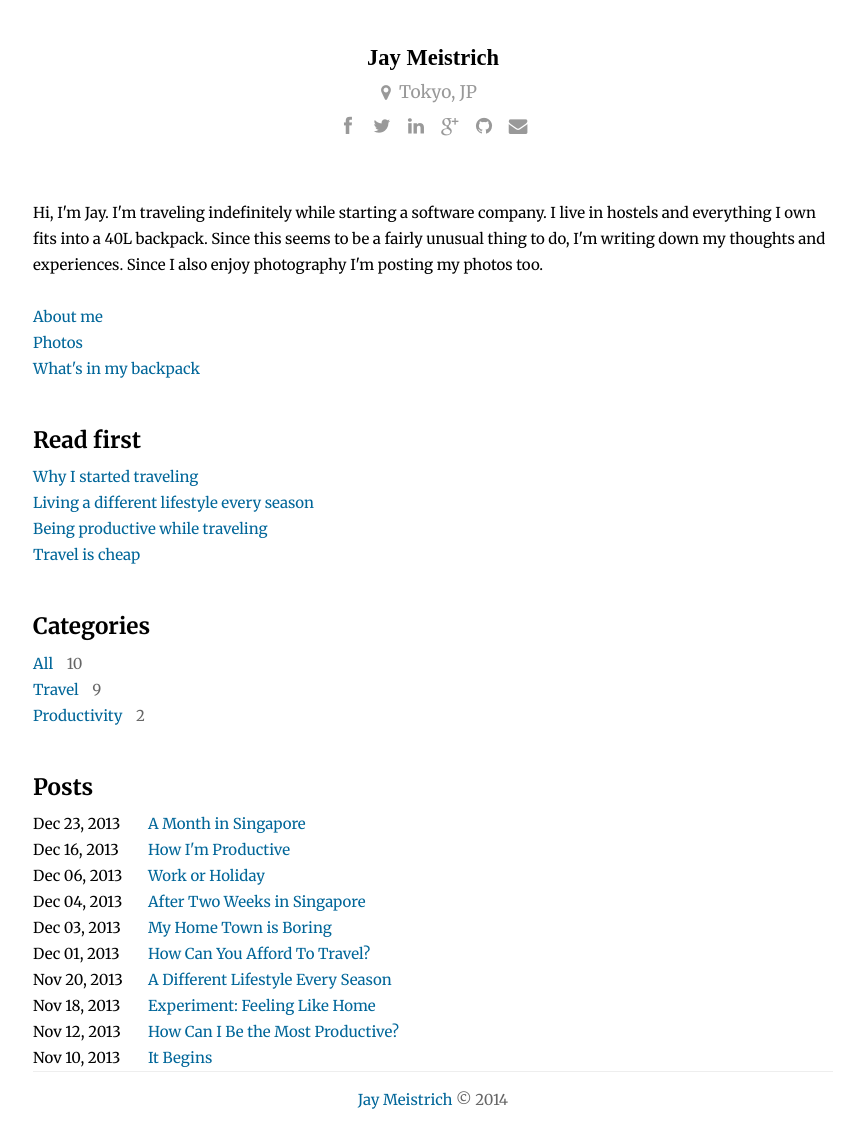
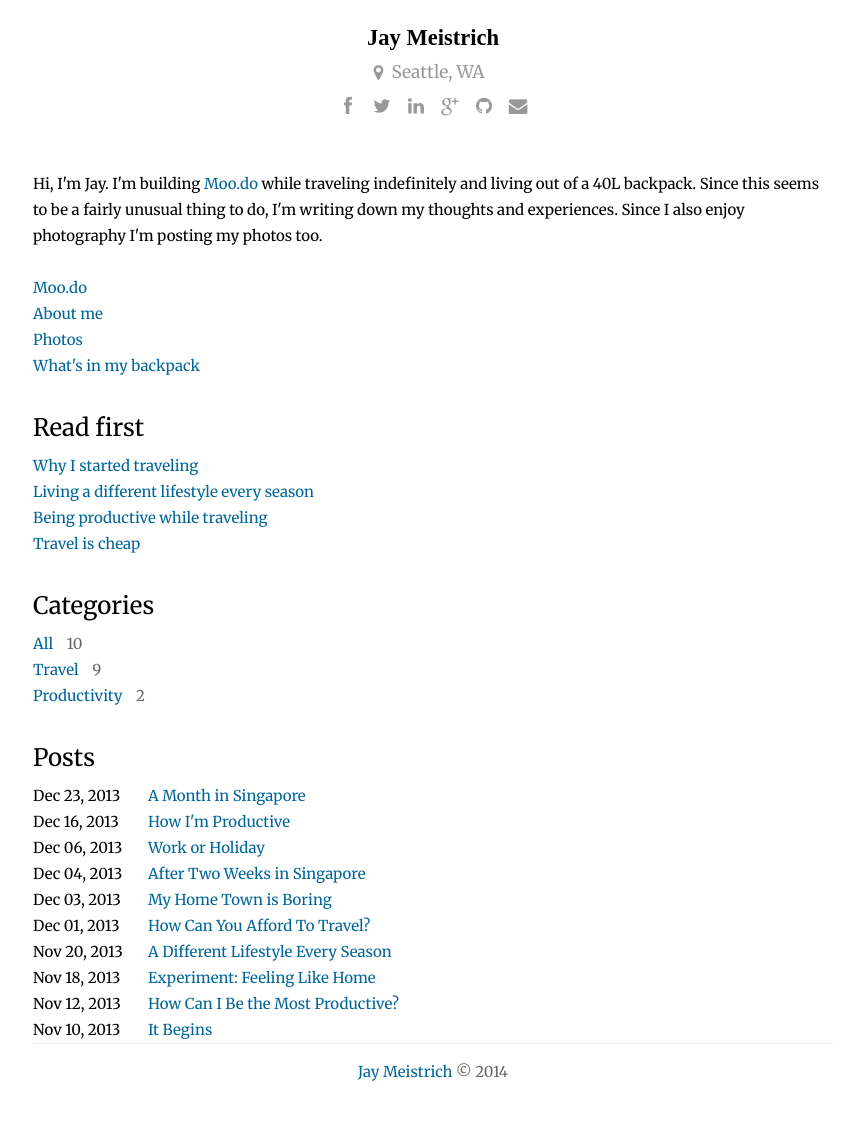
Before and after one commit to jmeistrich/jmeistrich.github.io, a Jekyll site: the page built from index.html, in a window 1280 px wide. Shown: the whole page, without its empty margins (207-1071 px from the left). Built offline with Jekyll 4.4.1, drawn with Linux system fonts in a browser that asks for light colours; Markdown is read by kramdown in place of the engine named in the settings; after the commit the page ends 1100 px from its top, so only the background shows below that.

Commit message:
Update design Remove unused sidebar Tweak text on homepage, about, itinerary, backpack

```diff
--- a/_layouts/default.html
+++ b/_layouts/default.html
@@ -14,9 +14,7 @@
 
         <script>
         var itinerary = [
-            '4/21', 'Osaka, JP',
-            '4/24', 'Kyoto, JP',
-            '4/29', 'Tokyo, JP'
+            '6/1', 'Seattle, WA'
         ];
         window.onload = function(){
             var today = new Date();
@@ -52,43 +50,6 @@
             <div class="content">
             {{ content }}
             </div>
-            <!-- <div class="sidebar">
-                <div>
-                    <h1>Pages</h1>
-                    <ul>
-                        <li><a href="/about">About</a></li>
-                        <li><a href="/backpack">Backpack</a></li>
-                    </ul>
-                </div>
-                <div>
-                    <h1>Categories</h1>
-                    <ul class="categories">
-                        <li>
-                            <a href="/">All</a>
-                            <span>{{ site.posts.size}}</span>
-                        </li>
-                    {% for category in site.categories %}
-                        <li>
-                        <a href="/{{ category | first }}">{{ category | first | capitalize }}</a>
-                        <span>{{ category[1].size}}</span>
-                        </li>
-                    {% endfor %}
-                    </ul>
-                </div>
-                <div>
-                    <h1>Archives</h1>
-                    <ul class="archive">
-                      {% for post in site.posts %}
-                          {% capture year %}{{ post.date | date: '%m' }}{% endcapture %}
-                          {% capture nyear %}{{ post.next.date | date: '%m' }}{% endcapture %}
-                          {% if year != nyear %}
-                            <h2>{{ post.date | date: '%B' }}</h2>
-                          {% endif %}
-                        <li><a href="{{ post.url }}">{{ post.title }}</a></li>
-                      {% endfor %}
-                    </ul>
-                </div>
-            </div> -->
             <div class="footer">
                 <a href="/">Jay Meistrich</a> © 2014
             </div>
--- a/about/index.html
+++ b/about/index.html
@@ -8,7 +8,7 @@ title: Jay Meistrich
 I studied at <a href="http://cmu.edu">Carnegie Mellon University</a> where I spent most of my time making games in the <a href="http://gamecreation.org">Game Creation Society</a> and interned on <a href="http://www.youtube.com/watch?v=TpMkCF3AdMY">Boom Blox</a> at <a href="http://www.ea.com">EA Games</a>.
 I worked on the Sensors and Location platform in <a href="http://windows.microsoft.com/en-US/windows7/products/home">Windows 7</a> at <a href="http://www.microsoft.com">Microsoft</a>. Then I prototyped experiences for devices of the future and helped start the Surface tablet project in <a href="http://www.microsoft.com/appliedsciences">Microsoft's Applied Sciences Group</a>.
 <h3>Now</h3>
-I'm building a product to make organization easy and awesome while traveling the world with a <a href="/backpack">backpack and a <a href="http://picasaweb.google.com/jmeistrich">camera.</a>
+I'm building <a href="http://moo.do">Moo.do</a> while traveling the world with a <a href="/backpack">backpack</a> and a <a href="http://picasaweb.google.com/jmeistrich">camera.</a>
 I'm trying to be a very productive startup founder while traveling and living a <a href="{% post_url travel/2013-11-20-lifestyles %}">different lifestyle every three months</a>. It's <a href="{% post_url travel/2013-12-16-how-im-productive %}">going well so far</a>.
 
 <h1>Travels</h1>
--- a/css/main.css
+++ b/css/main.css
@@ -27,11 +27,12 @@ h6 {
   font-size: 100%;
 }
 h1 {
+  font-weight: 100;
   margin-bottom: 0.5em;
-  font-size: 150%;
+  font-size: 160%;
 }
 h1:not(:first-child) {
-  margin-top: 2em;
+  margin-top: 1.5em;
 }
 h2 {
   margin-bottom: 0.5em;
@@ -68,7 +69,7 @@ a:hover {
   margin-bottom: 2em;
 }
 .posts > li {
-  margin-bottom: 6em;
+  margin-bottom: 4em;
   position: relative;
 }
 .posts > li:after {
@@ -78,7 +79,7 @@ a:hover {
   height: 1px;
   background: #eee;
   left: 50%;
-  margin-top: 2em;
+  margin-top: 1em;
   margin-left: -25%;
 }
 .posts .postContent {
@@ -96,14 +97,14 @@ a:hover {
   text-align: left;
 }
 .headerContent {
-  padding-top: 40px;
+  padding-top: 20px;
   margin: 0 auto;
   width: 204px;
   line-height: 35px;
   text-align: center;
 }
 .header {
-  margin-bottom: 100px;
+  margin-bottom: 50px;
 }
 .headerCategories {
   text-align: center;
@@ -127,7 +128,6 @@ a:hover {
 }
 .headerContent {
   max-width: 800px;
-  height: 60px;
   margin: 0 auto;
   font-family: "Merriweather";
 }
@@ -330,12 +330,11 @@ a:hover {
   color: #0099dd;
 }
 .postTitle {
-  font-size: 250%;
-  line-height: 45px;
-  font-family: 'Roboto Slab', serif;
+  font-size: 150%;
+  font-weight: 100;
 }
 .postMetadata {
-  margin-top: 10px;
+  font-size: 90%;
 }
 .postMetadata,
 .postMetadata a {
@@ -352,7 +351,7 @@ a:hover {
 }
 .postContent,
 .postExcerpt {
-  padding: 15px 0;
+  padding: 12px 0;
   font-family: 'Merriweather', sans-serif;
 }
 .readMore {
@@ -364,38 +363,6 @@ a:hover {
 }
 #smallAbout {
   display: none;
-}
-@media screen and (max-width: 400px) {
-  .headerLeft {
-    text-align: center;
-    float: none !important;
-  }
-  .headerRight {
-    display: none;
-  }
-  #smallAbout {
-    display: block;
-  }
-  .headerCategories {
-    margin-bottom: 20px;
-  }
-  .headerCategories > span {
-    display: block;
-    line-height: 35px;
-  }
-  .posts > li {
-    margin-bottom: 4em;
-  }
-  .posts > li:after {
-    margin-top: 1.5em;
-  }
-  .about {
-    font-size: 17px;
-  }
-  .postTitle {
-    font-size: 180%;
-    line-height: 40px;
-  }
 }
 .flexbox {
   display: -webkit-box;
--- a/index.html
+++ b/index.html
@@ -4,9 +4,10 @@ title: Jay Meistrich
 ---
 
 <p>
-Hi, I'm Jay. I'm traveling indefinitely while starting a software company. I live in hostels and everything I own fits into a 40L backpack. Since this seems to be a fairly unusual thing to do, I'm writing down my thoughts and experiences. Since I also enjoy photography I'm posting my photos too.
+Hi, I'm Jay. I'm building <a href="http://moo.do">Moo.do</a> while traveling indefinitely and living out of a 40L backpack. Since this seems to be a fairly unusual thing to do, I'm writing down my thoughts and experiences. Since I also enjoy photography I'm posting my photos too.
 </p>
 <br>
+<a href="http://moo.do">Moo.do</a><br>
 <a href="/about">About me</a><br>
 <a href="http://picasaweb.google.com/jmeistrich">Photos</a><br>
 <a href="/backpack">What's in my backpack</a>
--- a/itinerary.js
+++ b/itinerary.js
@@ -25,5 +25,7 @@ var itinerary = [
     '4/16', 'Hiroshima, JP',
     '4/20', 'Osaka, JP',
     '4/24', 'Kyoto, JP',
-    '4/29', 'Tokyo, JP'
+    '4/29', 'Tokyo, JP',
+    '5/27', 'Frankfurt, DE',
+    '6/3', 'Seattle, WA'
 ];
```
Also changed, not shown: _drafts/2014-06-03-famous.md (added, +19 -0 lines), _includes/itinerary.html (+17 -7 lines), backpack/index.md (+1 -1 lines), css/main.less (+48 -79 lines), main.js (deleted, +0 -19 lines).
